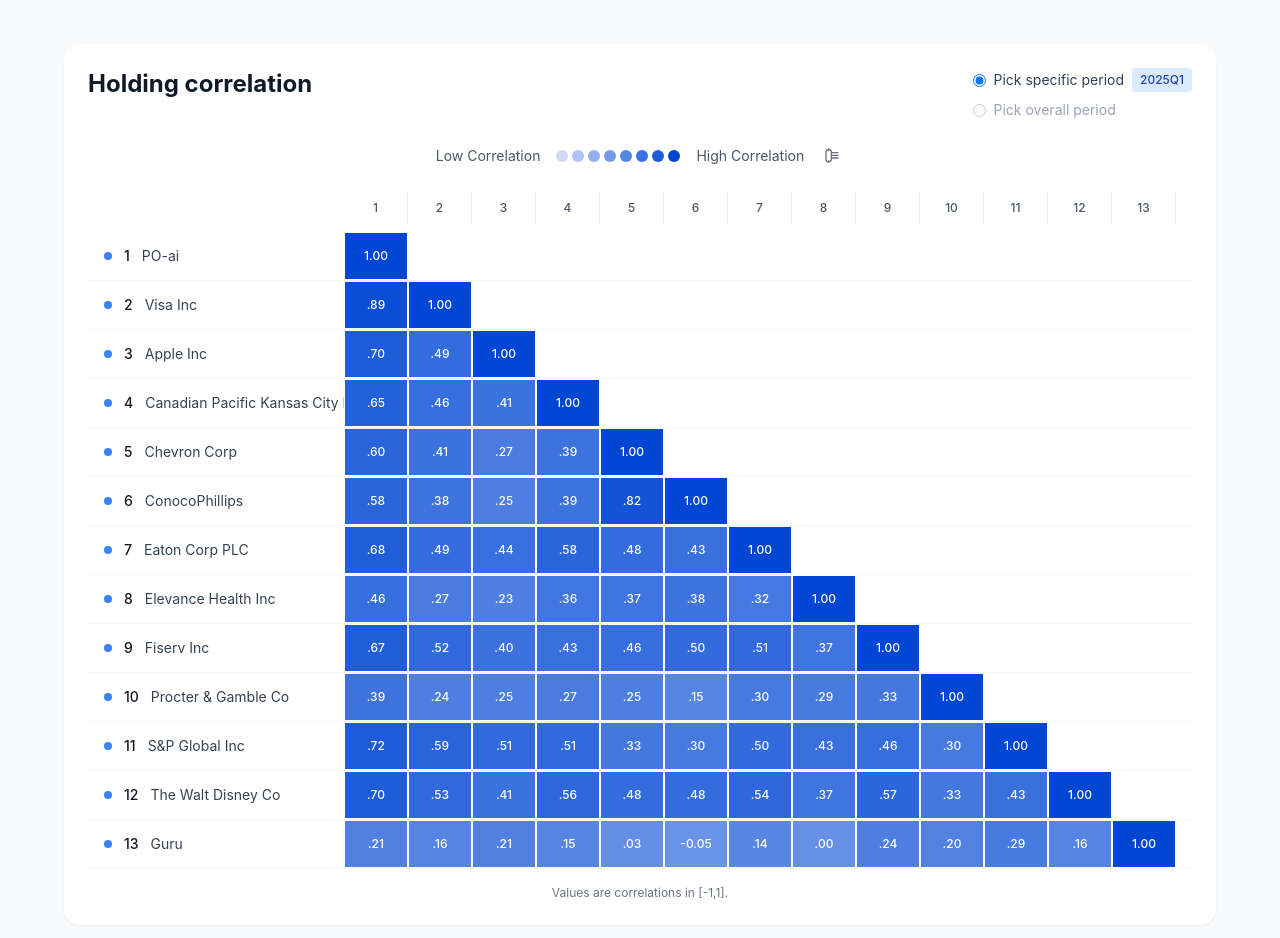
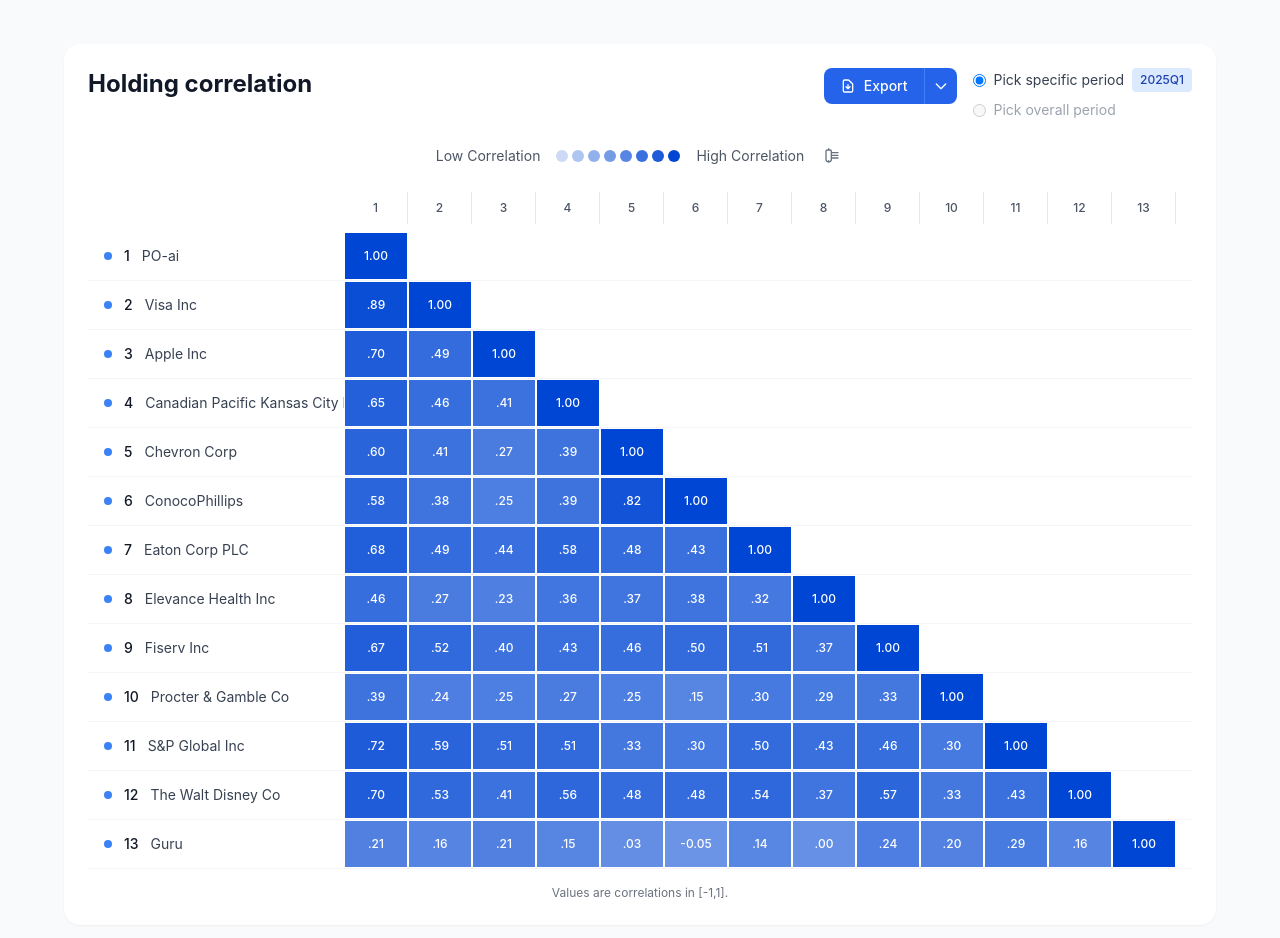
Before and after one commit to yossefebrahim/chart-demo, a React (Vite) app: page / in a window 1280 px wide. Shown: the top 938 px of the page. Built offline with nearby package versions, Linux system fonts and the light colour scheme.

Commit message:
Add Export

```diff
--- a/package.json
+++ b/package.json
@@ -11,7 +11,8 @@
   },
   "dependencies": {
     "react": "^18.2.0",
-    "react-dom": "^18.2.0"
+    "react-dom": "^18.2.0",
+    "html2canvas": "^1.4.1"
   },
   "devDependencies": {
     "@types/react": "^18.2.66",
--- a/src/App.jsx
+++ b/src/App.jsx
@@ -1,4 +1,5 @@
-import React, { useState } from 'react';
+import React, { useState, useRef, useEffect } from 'react';
+import html2canvas from 'html2canvas';
 import { colorFor, lerpColor } from './utils/colors';
 import correlationData from './data/corr.json';
 
@@ -10,8 +11,23 @@
   const [showColorPicker, setShowColorPicker] = useState(false);
   const [highColor, setHighColor] = useState('#0046D4');
   const [lowColor, setLowColor] = useState('#CCDAF6');
+  const [isExporting, setIsExporting] = useState(false);
+  const [showExportOptions, setShowExportOptions] = useState(false);
+  const matrixRef = useRef(null);
 
   const { period, assets, matrix } = correlationData;
+
+  // Close export options when clicking outside
+  useEffect(() => {
+    const handleClickOutside = (event) => {
+      if (showExportOptions && !event.target.closest('.export-dropdown')) {
+        setShowExportOptions(false);
+      }
+    };
+
+    document.addEventListener('mousedown', handleClickOutside);
+    return () => document.removeEventListener('mousedown', handleClickOutside);
+  }, [showExportOptions]);
 
   // Format correlation value (remove leading zero for positive values)
   const formatCorrelation = (value) => {
@@ -44,6 +60,56 @@
     setLowColor('#CCDAF6');
   };
 
+  // Export correlation matrix as image
+  const exportAsImage = async (format = 'png', quality = 2) => {
+    if (!matrixRef.current) return;
+
+    setIsExporting(true);
+    setShowExportOptions(false);
+
+    try {
+      // Hide any hover effects during export
+      setHoveredCell(null);
+      setHoveredRow(null);
+      setHoveredCol(null);
+
+      // Wait a bit for state to update
+      await new Promise(resolve => setTimeout(resolve, 100));
+
+      const canvas = await html2canvas(matrixRef.current, {
+        backgroundColor: '#ffffff',
+        scale: quality, // Quality multiplier
+        useCORS: true,
+        allowTaint: true,
+        logging: false,
+        width: matrixRef.current.scrollWidth,
+        height: matrixRef.current.scrollHeight,
+      });
+
+      // Create download link
+      const link = document.createElement('a');
+      const timestamp = new Date().toISOString().slice(0, 10);
+      link.download = `correlation-matrix-${period.toLowerCase().replace(/\s+/g, '-')}-${timestamp}.${format}`;
+
+      if (format === 'jpg' || format === 'jpeg') {
+        link.href = canvas.toDataURL('image/jpeg', 0.9);
+      } else {
+        link.href = canvas.toDataURL('image/png');
+      }
+
+      // Trigger download
+      document.body.appendChild(link);
+      link.click();
+      document.body.removeChild(link);
+
+    } catch (error) {
+      console.error('Error exporting image:', error);
+      alert('Failed to export image. Please try again.');
+    } finally {
+      setIsExporting(false);
+    }
+  };
+
   // Create gradient for legend using current colors
   const createGradient = () => {
     const steps = 100;
@@ -71,12 +137,85 @@
     <div className="min-h-screen bg-gray-50 p-6">
       <div className="max-w-6xl mx-auto">
         {/* Header */}
-        <div className="bg-white rounded-2xl shadow-sm p-6 mb-6">
+        <div className="bg-white rounded-2xl shadow-sm p-6 mb-6" ref={matrixRef}>
           <div className="flex justify-between items-start mb-6">
             <h1 className="text-2xl font-bold text-gray-900">Holding correlation</h1>
 
-            {/* Period Toggle */}
-            <div className="flex flex-col space-y-2">
+            {/* Export Button and Period Toggle */}
+            <div className="flex items-start space-x-4">
+              {/* Export Button */}
+              <div className="relative export-dropdown">
+                <div className="flex">
+                  <button
+                    onClick={() => exportAsImage()}
+                    disabled={isExporting}
+                    className="flex items-center space-x-2 px-4 py-2 bg-blue-600 hover:bg-blue-700 disabled:bg-blue-400 text-white rounded-l-lg transition-colors text-sm font-medium"
+                    title="Export as PNG image"
+                  >
+                    {isExporting ? (
+                      <>
+                        <svg className="w-4 h-4 animate-spin" fill="none" stroke="currentColor" viewBox="0 0 24 24">
+                          <path strokeLinecap="round" strokeLinejoin="round" strokeWidth={2} d="M4 4v5h.582m15.356 2A8.001 8.001 0 004.582 9m0 0H9m11 11v-5h-.581m0 0a8.003 8.003 0 01-15.357-2m15.357 2H15" />
+                        </svg>
+                        <span>Exporting...</span>
+                      </>
+                    ) : (
+                      <>
+                        <svg className="w-4 h-4" fill="none" stroke="currentColor" viewBox="0 0 24 24">
+                          <path strokeLinecap="round" strokeLinejoin="round" strokeWidth={2} d="M12 10v6m0 0l-3-3m3 3l3-3m2 8H7a2 2 0 01-2-2V5a2 2 0 012-2h5.586a1 1 0 01.707.293l5.414 5.414a1 1 0 01.293.707V19a2 2 0 01-2 2z" />
+                        </svg>
+                        <span>Export</span>
+                      </>
+                    )}
+                  </button>
+                  <button
+                    onClick={() => setShowExportOptions(!showExportOptions)}
+                    disabled={isExporting}
+                    className="px-2 py-2 bg-blue-600 hover:bg-blue-700 disabled:bg-blue-400 text-white rounded-r-lg border-l border-blue-500 transition-colors"
+                    title="Export options"
+                  >
+                    <svg className="w-4 h-4" fill="none" stroke="currentColor" viewBox="0 0 24 24">
+                      <path strokeLinecap="round" strokeLinejoin="round" strokeWidth={2} d="M19 9l-7 7-7-7" />
+                    </svg>
+                  </button>
+                </div>
+
+                {/* Export Options Dropdown */}
+                {showExportOptions && (
+                  <div className="absolute right-0 top-12 bg-white border border-gray-200 rounded-lg shadow-lg z-50 min-w-48">
+                    <div className="p-3 border-b border-gray-100">
+                      <h4 className="text-sm font-medium text-gray-700 mb-2">Export Format</h4>
+                      <div className="space-y-2">
+                        <button
+                          onClick={() => exportAsImage('png', 2)}
+                          className="w-full text-left px-3 py-2 text-sm text-gray-700 hover:bg-gray-50 rounded flex items-center justify-between"
+                        >
+                          <span>PNG (High Quality)</span>
+                          <span className="text-xs text-gray-500">Recommended</span>
+                        </button>
+                        <button
+                          onClick={() => exportAsImage('png', 1)}
+                          className="w-full text-left px-3 py-2 text-sm text-gray-700 hover:bg-gray-50 rounded"
+                        >
+                          PNG (Standard Quality)
+                        </button>
+                        <button
+                          onClick={() => exportAsImage('jpg', 2)}
+                          className="w-full text-left px-3 py-2 text-sm text-gray-700 hover:bg-gray-50 rounded"
+                        >
+                          JPEG (Smaller File)
+                        </button>
+                      </div>
+                    </div>
+                    <div className="p-3 text-xs text-gray-500">
+                      Files are saved as: correlation-matrix-{period.toLowerCase()}-YYYY-MM-DD.format
+                    </div>
+                  </div>
+                )}
+              </div>
+
+              {/* Period Toggle */}
+              <div className="flex flex-col space-y-2">
               <label className="flex items-center space-x-2 text-sm">
                 <input
                   type="radio"
@@ -101,6 +240,7 @@
                 />
                 <span className="text-gray-400">Pick overall period</span>
               </label>
+              </div>
             </div>
           </div>
 
```
Also changed, not shown: 1 other file (tests, documents, lock files or other folders).
